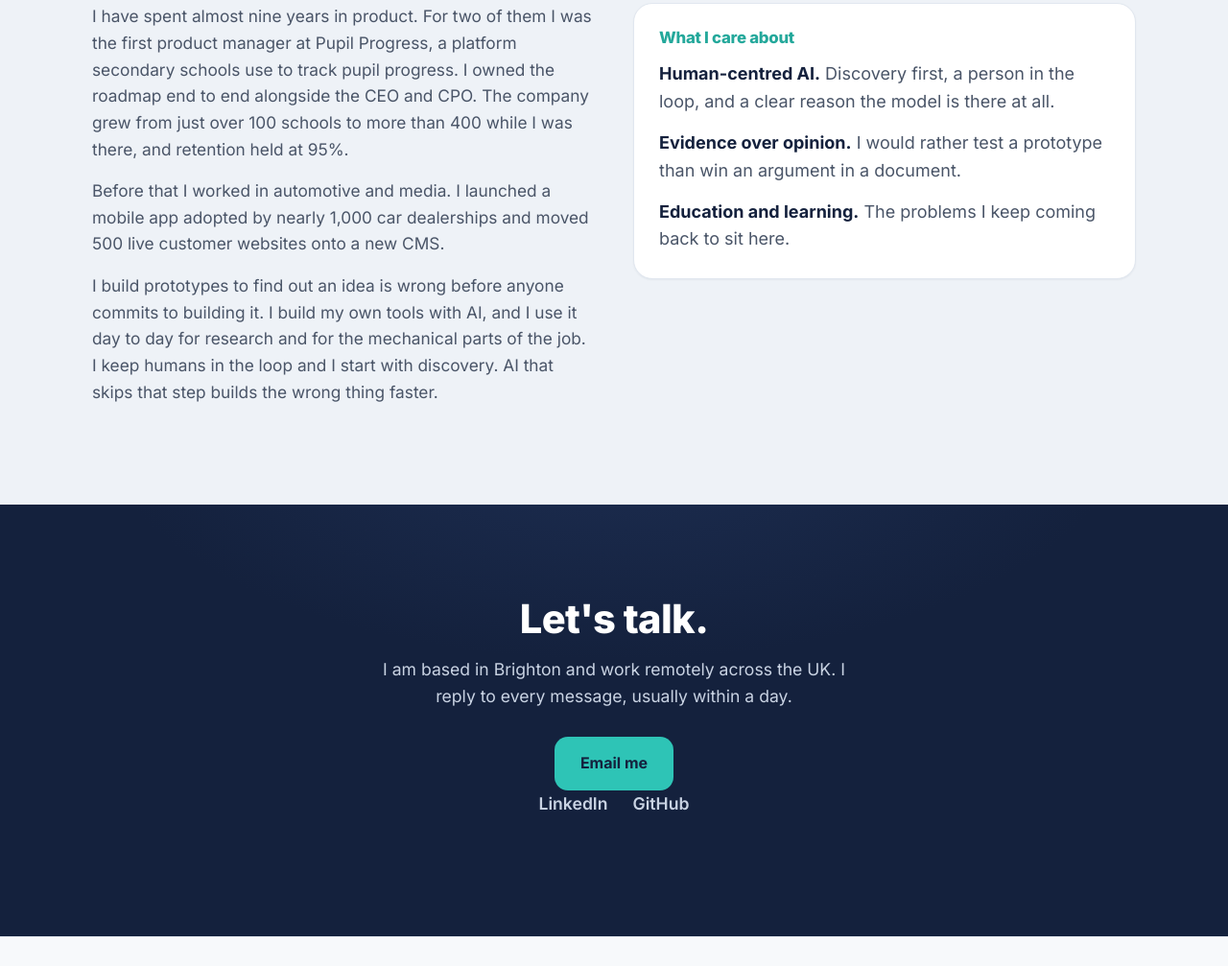
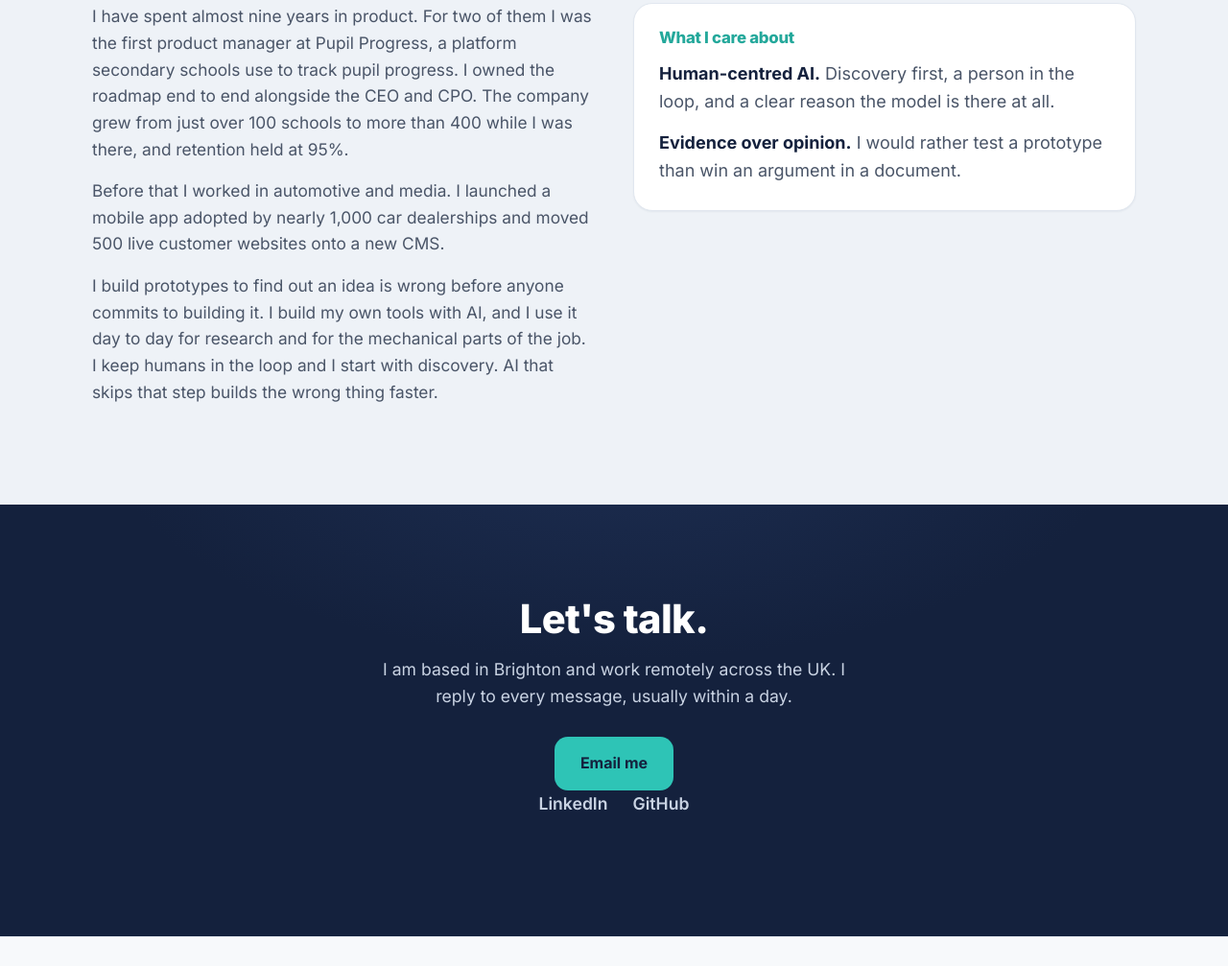
Before and after one commit to JoannaKmiec11/JoannaKmiec11.github.io, a plain HTML site: page index.html in a window 1280 px wide. Shown: the part 6426-7433 px from the top of the page at 96% size. Drawn offline with Linux system fonts and the light colour scheme.

Commit message:
Remove Education and learning point from About
Co-Authored-By: Claude Opus 4.8 <noreply@anthropic.com>

```diff
--- a/index.html
+++ b/index.html
@@ -320,7 +320,6 @@
           <ul style="list-style:none;margin:0;padding:0;display:grid;gap:14px">
             <li><strong style="color:var(--ink-strong)">Human-centred AI.</strong> Discovery first, a person in the loop, and a clear reason the model is there at all.</li>
             <li><strong style="color:var(--ink-strong)">Evidence over opinion.</strong> I would rather test a prototype than win an argument in a document.</li>
-            <li><strong style="color:var(--ink-strong)">Education and learning.</strong> The problems I keep coming back to sit here.</li>
           </ul>
         </div>
       </div>
```
